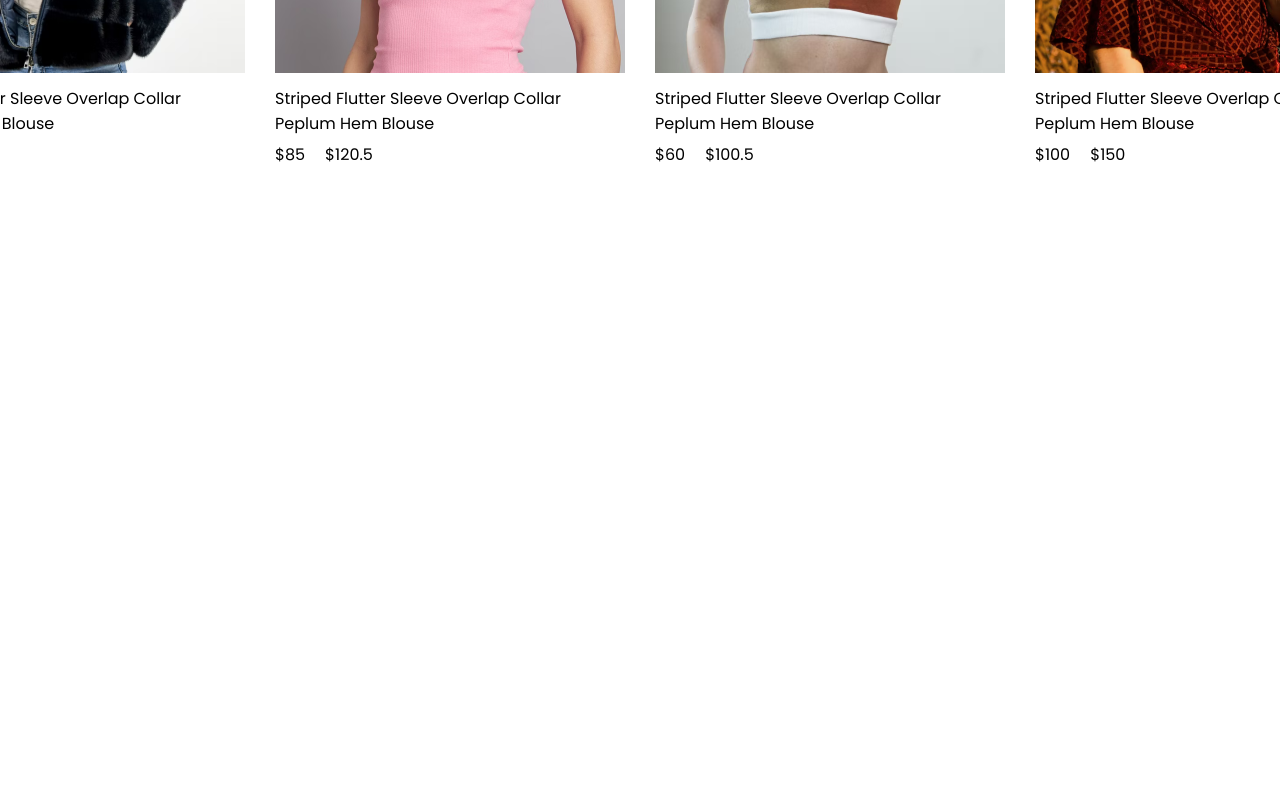
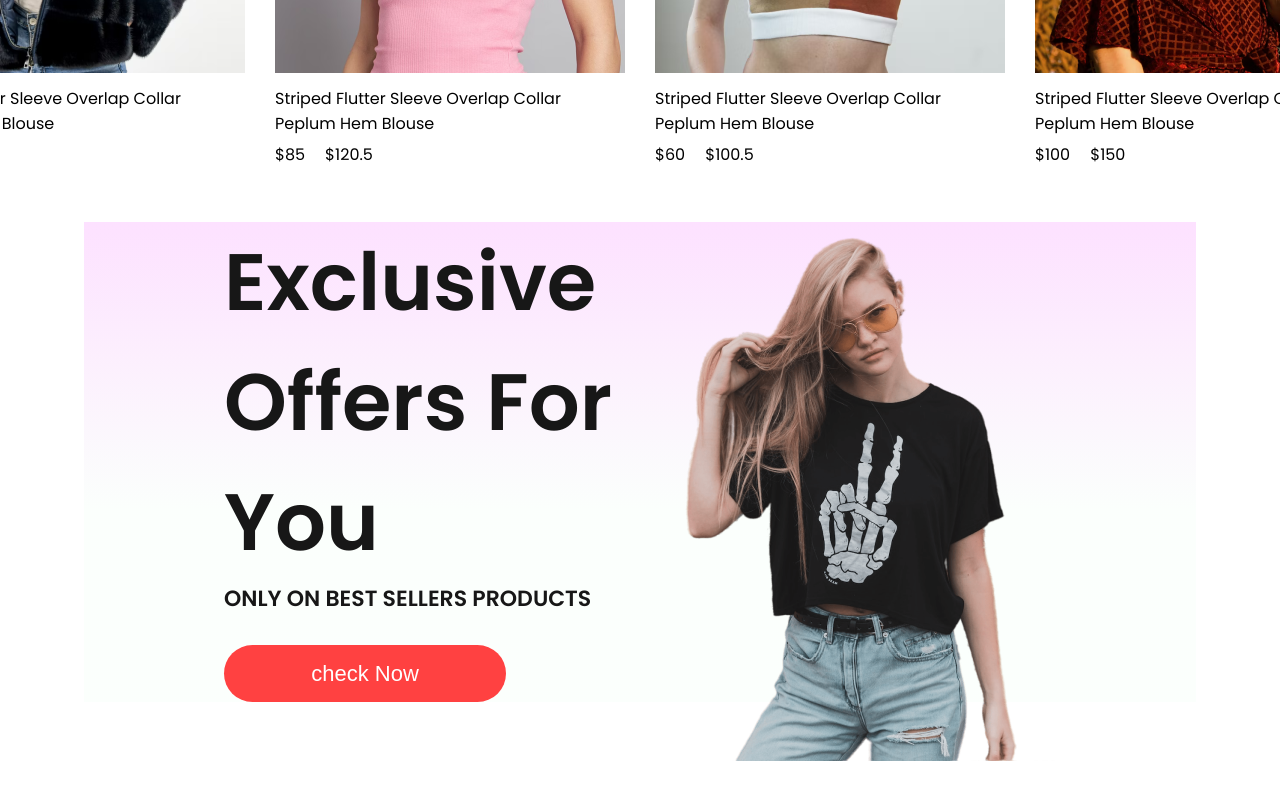
Before and after one commit to waibaBikash/Shopper, a React (Create React App) app in the folder frontend/: page / in a window 1280 px wide. Shown: the part 1395-2195 px from the top of the page. Before the commit the page ends 1617 px from the top, so only its background shows below. Built offline with nearby package versions, Linux system fonts and the light colour scheme.

Commit message:
complte offers page

```diff
--- /dev/null
+++ b/frontend/src/Components/Offers/Offers.css
@@ -0,0 +1,44 @@
+.offers{
+  width: 65%;
+  height: 60vh;
+  display: flex;
+  margin: auto;
+  padding: 0px 140px;
+  margin-bottom: 150px;
+  background: linear-gradient(180deg, #fde1ff 0%, #e1ffea22 60%);
+}
+.offers-left{
+  flex: 1;
+  display: flex;
+  flex-direction: column;
+  justify-content: center;
+}
+.offers-left h1,h2{
+  color: #171717;
+  font-size: 80px;
+  font-weight: 600;
+}
+.offers-left p{
+   color: #171717;
+   font-size: 22px;
+   font-weight: 600;
+}
+.offers-left button{
+  width: 282px;
+  height: 70px;
+  border-radius: 35px;
+  background: #ff4141;
+  border: none;
+  color: white;
+  font-size: 22px;
+  font-weight: 500;
+  margin-top: 30px;
+  cursor: pointer;
+}
+.offers-right{
+  flex: 1;
+  display: flex;
+  align-items: center;
+  justify-content: flex-end;
+  padding-top: 50px;
+}
--- /dev/null
+++ b/frontend/src/Components/Offers/Offers.jsx
@@ -0,0 +1,21 @@
+import React from 'react';
+import './Offers.css';
+import exclusive_image from '../Assests/exclusive_image.png';
+
+const Offers = () => {
+  return (
+    <div className='offers'>
+      <div className="offers-left">
+      <h1>Exclusive</h1>
+        <h2>Offers For You</h2>
+        <p>ONLY ON BEST SELLERS PRODUCTS</p>
+        <button>check Now</button>
+      </div>
+      <div className="offers-right">
+        <img src={exclusive_image} alt="" />
+      </div>
+    </div>
+  )
+}
+
+export default Offers;
--- a/frontend/src/Pages/Shop.jsx
+++ b/frontend/src/Pages/Shop.jsx
@@ -1,12 +1,14 @@
 import React from 'react';
 import Hero from '../Components/Hero/Hero';
 import Popular from '../Components/Popular/Popular';
+import Offers from '../Components/Offers/Offers';
 
 const Shop = () => {
   return (
     <div>
      <Hero />
      <Popular />
+     <Offers />
     </div>
   )
 }
```
